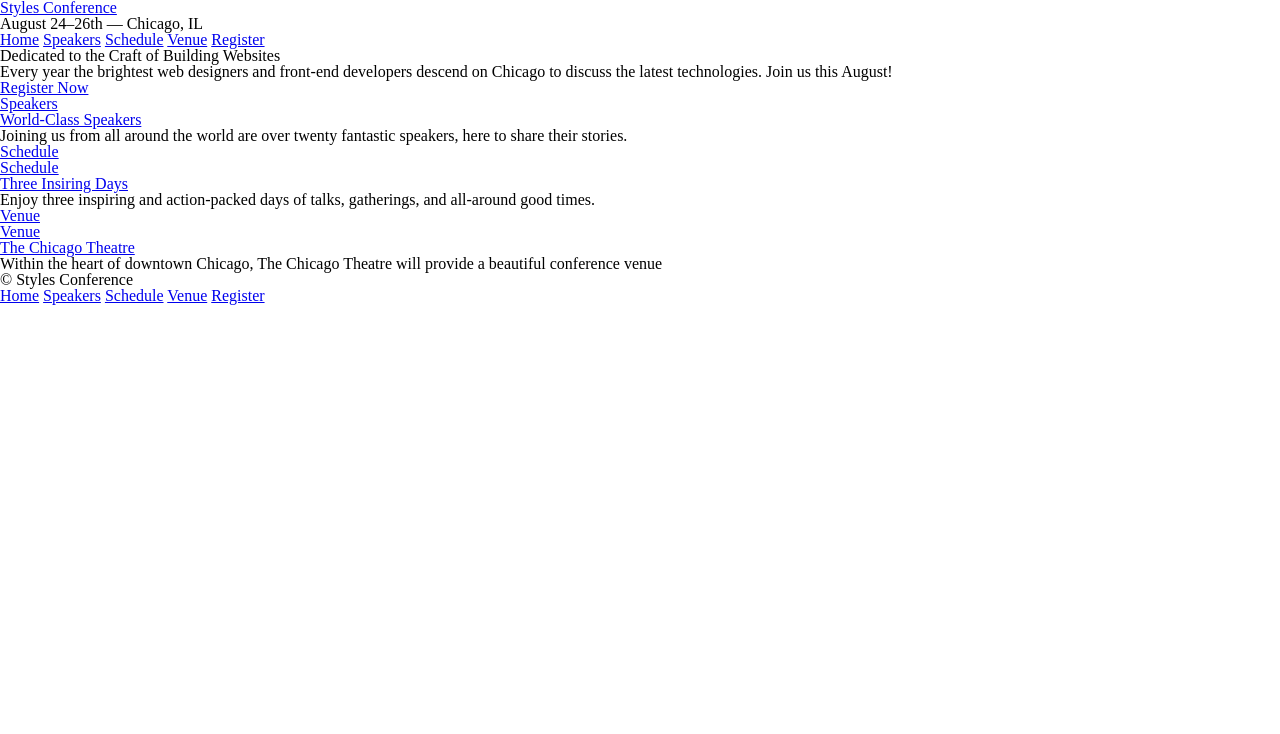
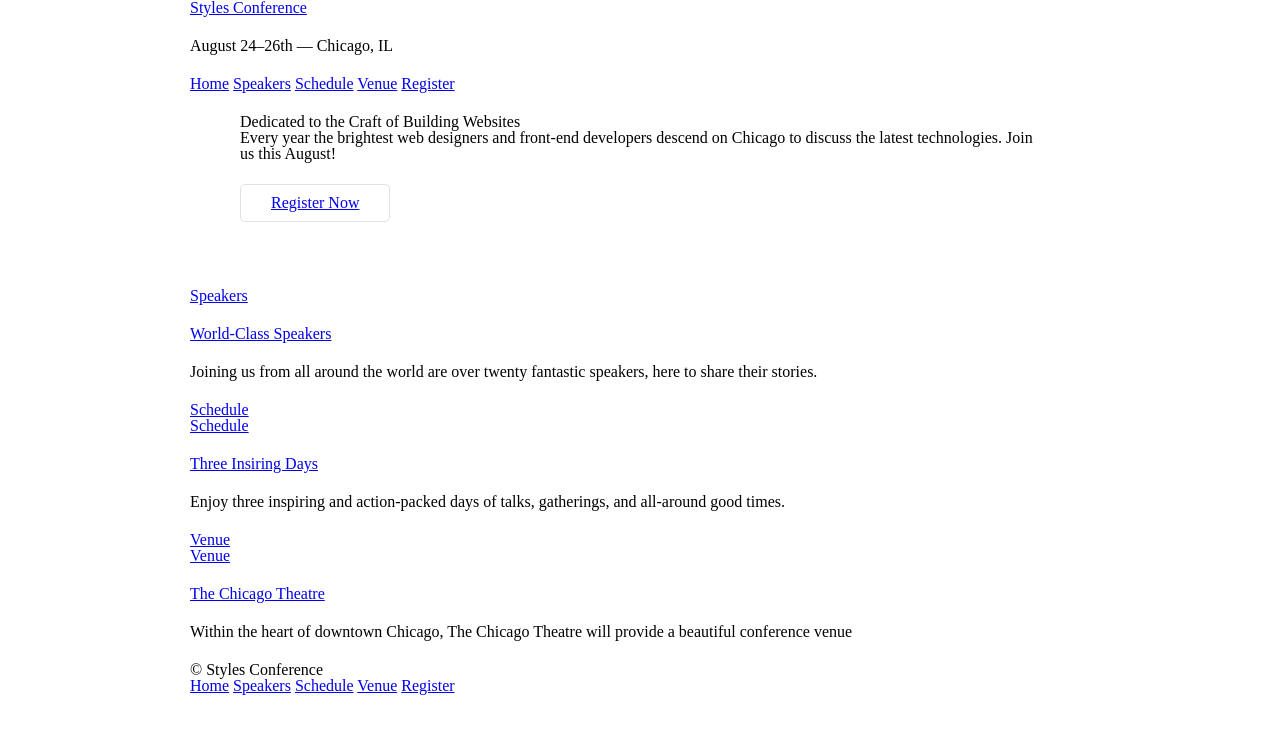
Before and after one commit to gcarter24/HTML_CSS, a plain HTML site: page index.html in a window 1280 px wide. Drawn offline with Linux system fonts and the light colour scheme.

Commit message:
add some styling to center content on pages

```diff
--- a/assets/stylesheets/main.css
+++ b/assets/stylesheets/main.css
@@ -126,3 +126,59 @@ table {
   border-collapse: collapse;
   border-spacing: 0;
 }
+/*
+  ========================================
+  Grid
+  ========================================
+*/
+
+*,
+*:before,
+*:after {
+  -webkit-box-sizing: border-box;
+  -moz-box-sizing: border-box;
+  box-sizing: border-box;
+}
+.container {
+  margin: 0 auto;
+  padding-left: 30px;
+  padding-right: 30px;
+  width: 960px;
+}
+/*
+  ========================================
+  Typography
+  ========================================
+*/
+
+h1,
+h3,
+h4,
+h5,
+p {
+  margin-bottom: 22px;
+}
+/*
+  ========================================
+  Buttons
+  ========================================
+*/
+
+.btn {
+  border-radius: 5px;
+  display: inline-block;
+  margin: 0;
+}
+.btn-alt {
+  border: 1px solid #dfe2e5;
+  padding: 10px 30px;
+}
+/*
+  ========================================
+  Home
+  ========================================
+*/
+
+.hero {
+  padding: 22px 80px 66px 80px;
+}
--- a/index.html
+++ b/index.html
@@ -1,9 +1,11 @@
 <!DOCTYPE html>
 <html lang="en">
-  <header>
+  <header class="container">
+    <section>
       <h1>
         <a href="index.html">Styles Conference</a>
       </h1>
+    </section>
     <h3>August 24&ndash;26th &mdash; Chicago, IL</h3>
     <nav>
       <a href="index.html">Home</a>
@@ -13,21 +15,22 @@
       <a href="register.html">Register</a>
     </nav>
   </header>
-  <section>
+  <section class="hero container">
     <h2>Dedicated to the Craft of Building Websites</h2>
     <p>
       Every year the brightest web designers and front-end developers descend on Chicago to discuss the latest
       technologies. Join us this August!
     </p>
-    <a href="register.html">Register Now</a>
-    <section>
+    <a href="register.html" class="btn btn-alt">Register Now</a>
+  </section>
+  <section class="container">
     <a href="speakers.html">
       <h5>Speakers</h5>
       <h3>World-Class Speakers</h3>
     </a>
     <p>Joining us from all around the world are over twenty fantastic speakers, here to share their stories.</p>
   </section>
-    <section>
+  <section class="container">
     <a href="schedule.html">
       Schedule
       <h5>Schedule</h5>
@@ -35,7 +38,7 @@
     </a>
     <p>Enjoy three inspiring and action-packed days of talks, gatherings, and all-around good times.</p>
   </section>
-    <section>
+  <section class="container">
     <a href="venue.html">
       Venue
       <h5>Venue</h5>
@@ -43,8 +46,7 @@
     </a>
     <p>Within the heart of downtown Chicago, The Chicago Theatre will provide a beautiful conference venue</p>
   </section>
-  </section>
-  <footer>
+  <footer class="container">
     <small>&copy; Styles Conference</small>
     <nav>
       <a href="index.html">Home</a>
```
Also changed, not shown: register.html (+8 -6 lines), schedule.html (+8 -6 lines), speakers.html (+8 -6 lines), venue.html (+8 -6 lines). Lines whose indentation alone changed are shown as unchanged.
